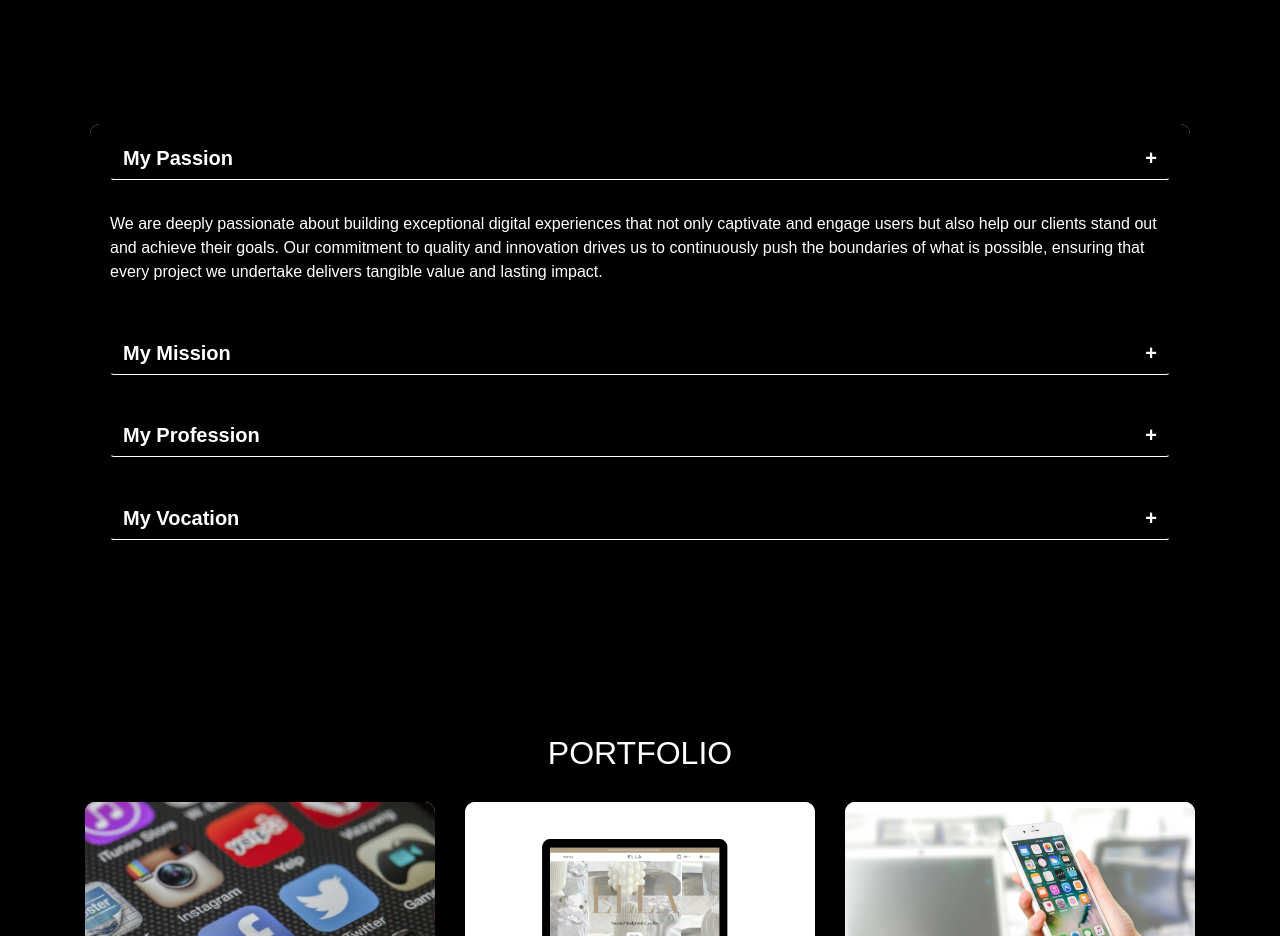
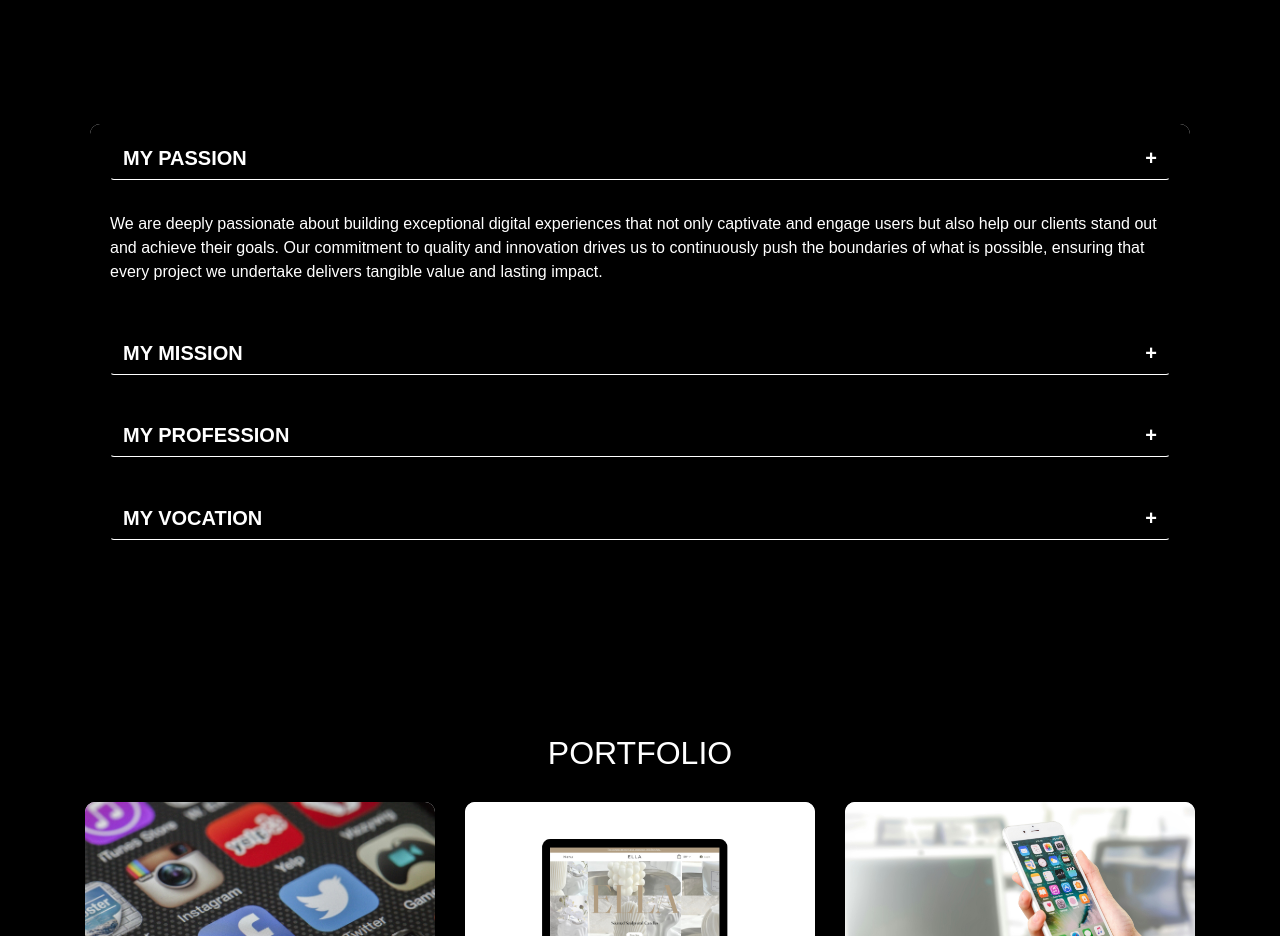
Before and after one commit to eucarystr/Devep, a plain HTML site: page index.html in a window 1280 px wide. Shown: the part 1340-2276 px from the top of the page. Drawn offline with nearby package versions, Linux system fonts and the light colour scheme.

Commit message:
Update index.html

```diff
--- a/index.html
+++ b/index.html
@@ -77,7 +77,7 @@
                 <div class="card-header" id="headingOne">
                     <h2 class="mb-0">
                         <button class="btn btn-link btn-block text-left" type="button" data-toggle="collapse" data-target="#collapseOne" aria-expanded="true" aria-controls="collapseOne">
-                            My Passion
+                            MY PASSION
                             <span class="float-right">&#43;</span>
                         </button>
                     </h2>
@@ -92,7 +92,7 @@
                 <div class="card-header" id="headingTwo">
                     <h2 class="mb-0">
                         <button class="btn btn-link btn-block text-left collapsed" type="button" data-toggle="collapse" data-target="#collapseTwo" aria-expanded="false" aria-controls="collapseTwo">
-                            My Mission
+                            MY MISSION
                             <span class="float-right">&#43;</span>
                         </button>
                     </h2>
@@ -107,7 +107,7 @@
                 <div class="card-header" id="headingThree">
                     <h2 class="mb-0">
                         <button class="btn btn-link btn-block text-left collapsed" type="button" data-toggle="collapse" data-target="#collapseThree" aria-expanded="false" aria-controls="collapseThree">
-                            My Profession
+                            MY PROFESSION
                             <span class="float-right">&#43;</span>
                         </button>
                     </h2>
@@ -122,7 +122,7 @@
                 <div class="card-header" id="headingFour">
                     <h2 class="mb-0">
                         <button class="btn btn-link btn-block text-left collapsed" type="button" data-toggle="collapse" data-target="#collapseFour" aria-expanded="false" aria-controls="collapseFour">
-                            My Vocation
+                            MY VOCATION
                             <span class="float-right">&#43;</span>
                         </button>
                     </h2>
```
